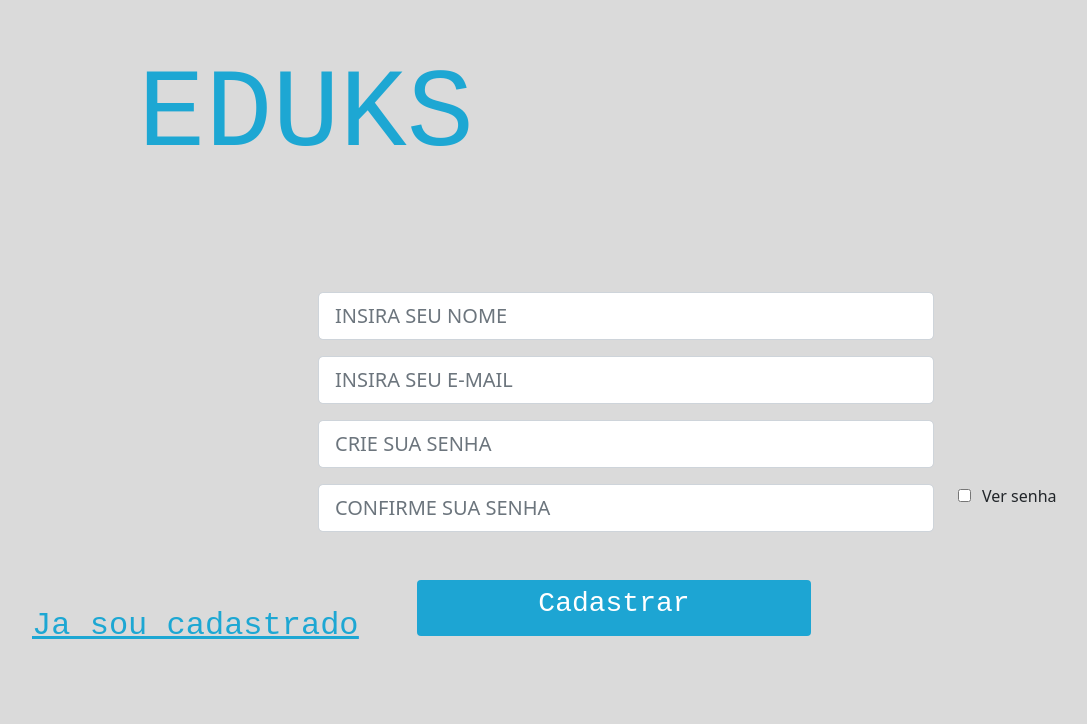
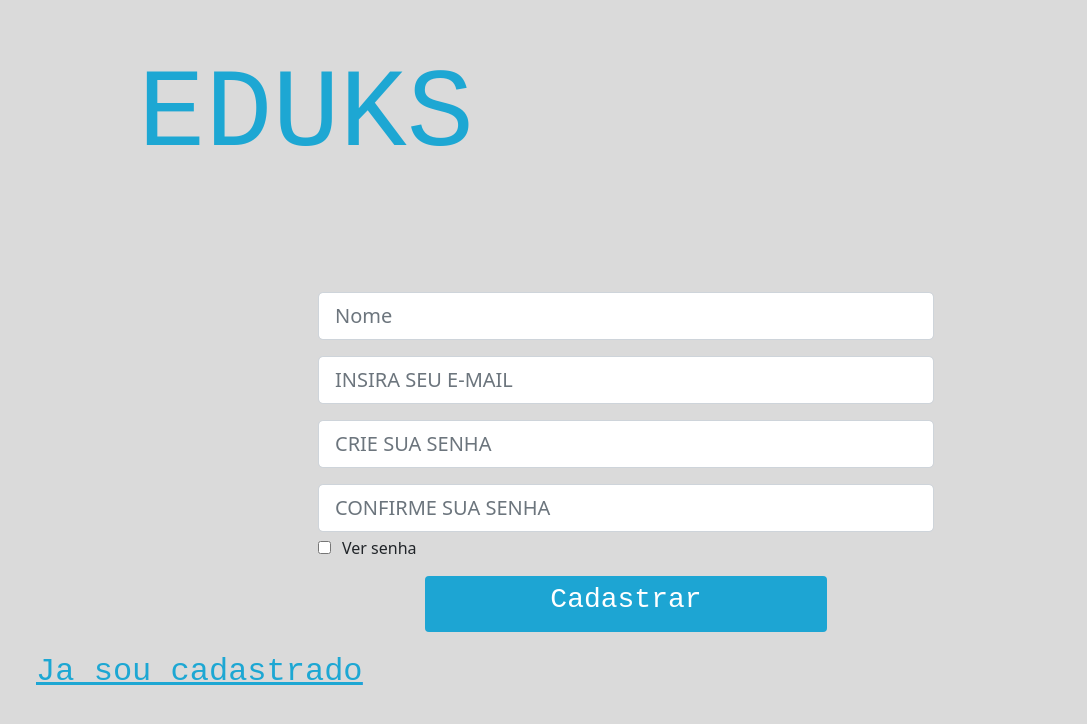
Before and after one commit to Lorenzo-tb/eduks, a React (Create React App) app in the folder eduks/: page /cadastro in a window 1280 px wide. Shown: the top 724 px of the page, without its empty margins (14-1101 px from the left). Built offline with nearby package versions, Linux system fonts and the light colour scheme.

Commit message:
nono commit

```diff
--- a/eduks/package.json
+++ b/eduks/package.json
@@ -7,12 +7,14 @@
     "@testing-library/react": "^13.4.0",
     "@testing-library/user-event": "^13.5.0",
     "bootstrap": "^5.1.3",
+    "formik": "^2.4.3",
     "react": "^18.2.0",
     "react-bootstrap": "^2.7.4",
     "react-dom": "^18.2.0",
     "react-router-dom": "^6.13.0",
-    "react-scripts": "5.0.1",
-    "web-vitals": "^2.1.4"
+    "react-scripts": "^5.0.1",
+    "web-vitals": "^2.1.4",
+    "yup": "^1.2.0"
   },
   "scripts": {
     "start": "react-scripts start",
--- a/eduks/src/components/Button.js
+++ b/eduks/src/components/Button.js
@@ -1,7 +1,7 @@
 function Button(props){
     return(
         <>
-          <button id={props.id} type={props.type} className="btn mt-5 w-100" onClick={props.onClick}><h3>{props.conteudo}</h3></button>
+          <button id={props.id} type={props.type} className="btn w-100" onClick={props.onClick}><h3>{props.conteudo}</h3></button>
         </>
     );
 }
--- a/eduks/src/routes/Cadastro.js
+++ b/eduks/src/routes/Cadastro.js
@@ -1,15 +1,23 @@
 import React from 'react';
+import {Formik, Form, Field, ErrorMessage} from "formik";
+import * as yup from "yup";
 import 'bootstrap/dist/css/bootstrap.min.css';
 import Header from "../components/Header";
-import Input from "../components/Input"
 import Button from "../components/Button";
-
 import { BrowserRouter as Router, Route, Routes, Link } from 'react-router-dom';
 
 const Cadastro = () =>{
 
+    const handleClickCadastro = (values) =>{
+        console.log(values);
+    };
 
-
+    const validationCadastro = yup.object().shape({
+        name: yup.string().required("Este campo é obrigatório"),
+        email: yup.string().email("Este não é um email válido").required("Este campo é obrigatório"),
+        password: yup.string().min(8, "A senha deve conter a menos 8 caracteres").required("Este campo é obrigatório"),
+        confirmPassword: yup.string().oneOf([yup.ref("password"), null], 'As senhas devem ser iguais').required("Este campo é obrigatório")
+    });
 
     function checkboxDois(){
         let checkbox = document.getElementById("checkboxDois");
@@ -24,33 +32,65 @@ const Cadastro = () =>{
         }
     }
 
+
     return(
     <div className="App">
         <div className="container">
                 <div className='row'>
                     <Header/>
                 </div>
-
-                <form>
+                <Formik initialValues={{}} onSubmit={handleClickCadastro} validationSchema={validationCadastro}>
+                    <Form>
                         <div className='inputs'>
                             <div className='row'>
                                 <div className='col-md-3'></div>
-                            <Input type="text" placeHolder="INSIRA SEU NOME" id="nome" autocomplete="username"/>
+                                <div className="col-md-6">
+                                    <div className="input-group input-group-lg">
+                                        <Field name="name" className="form-control" placeholder="Nome"/>
+                                    </div>
+                                </div>
+                                <div className="col-md-2">
+                                    <ErrorMessage component="span" name="name" className="form-error"/>
+                                </div>
                             </div>
                             <div className='row mt-3'>
                                 <div className='col-md-3'></div>
-                            <Input type="email" placeHolder="INSIRA SEU E-MAIL" id="email" autocomplete="email"/>
+                                <div className="col-md-6">
+                                    <div className="input-group input-group-lg">
+                                        <Field name="email" className="form-control" placeholder="INSIRA SEU E-MAIL"/>
+                                    </div>
+                                </div>
+                                <div className="col-md-2">
+                                    <ErrorMessage component="span" name="email" className="form-error"/>
+                                </div>
                             </div>
 
                             <div className='row mt-3'>
                                 <div className='col-md-3'></div>
-                            <Input type="password" placeHolder="CRIE SUA SENHA" id="senha" autocomplete="new-password"/>
+                                <div className="col-md-6">
+                                    <div className="input-group input-group-lg">
+                                        <Field id="senha" type="password" name="password" className="form-control" placeholder="CRIE SUA SENHA"/>
+                                    </div>
+                                </div>
+                                <div className="col-md-2">
+                                    <ErrorMessage component="span" name="password" className="form-error"/>
+                                </div>
                             </div>
 
                             <div className='row mt-3'>
                                 <div className='col-md-3'></div>
-                            <Input type="password" placeHolder="CONFIRME SUA SENHA" id="conSenha" autocomplete="new-password"/>
-                            <div className="col-lg-2 ">
+                                <div className="col-md-6">
+                                    <div className="input-group input-group-lg">
+                                        <Field id="conSenha" type="password" name="confirmPassword" className="form-control" placeholder="CONFIRME SUA SENHA"/>
+                                    </div>
+                                </div>
+                                <div className="col-md-2">
+                                        <ErrorMessage component="span" name="confirmPassword" className="form-error"/>
+                                </div>
+                            </div>
+                            <div className='row mt-1'>
+                                <div className='col-md-3'></div>
+                                <div className="col-md-2 ">
                                     <div className='row'>
                                         <div className='col-1'>
                                             <input onClick={checkboxDois} type="checkbox" id='checkboxDois'/>
@@ -61,20 +101,22 @@ const Cadastro = () =>{
                                     </div>
                                 </div>
                             </div>
+                        </div>
 
-                    </div>
-                    <div className="row col-12">
+                        <div className="row">
                             <div className="col-4" id="cadastrar">
                                 <Link to="/login">
                                     <h2 className="sublinhado">Ja sou cadastrado</h2>
                                 </Link>
                             </div>
-                        <div className='col-4'>
+                            <div className='col-md-4'>
                                 <Button conteudo="Cadastrar" type="submit"/>
                             </div>
 
                         </div>
-                </form>
+                    </Form>
+                </Formik>
+
 
         </div>
     </div>
--- a/eduks/src/routes/Login.js
+++ b/eduks/src/routes/Login.js
@@ -1,11 +1,16 @@
 import React from 'react';
+import {Formik, Form, Field, ErrorMessage} from "formik";
+import * as yup from "yup";
 import 'bootstrap/dist/css/bootstrap.min.css';
 import Header from "../components/Header";
-import Input from "../components/Input"
 import Button from "../components/Button";
 import { BrowserRouter as Router, Route, Routes, Link } from 'react-router-dom';
 
 const Login = () =>{
+
+    const handleClickLogin = (values)=>{
+        console.log(values);
+    };
 
     function checkboxUm(){
         let checkbox = document.getElementById("checkboxUm");
@@ -15,7 +20,7 @@ const Login = () =>{
         }else{
             input.setAttribute("type", "password");
         }
-    }
+    };
     return(
 
         <div className='App'>
@@ -31,17 +36,36 @@ const Login = () =>{
                         <h2>O reforço de Português que você procurava</h2>
                     </div>
                 </div>
-                <form>
+                <Formik initialValues={{}} onSubmit={handleClickLogin} /*validationSchema={validationLogin}*/>
+                    <Form>
                         <div className='inputs'>
 
                             <div className='row'>
                             <div className='col-md-3'></div>
-                                <Input type="email" placeHolder="E-MAIL" id="email" autocomplete="username"/>
+                            <div className="col-md-6">
+                                    <div className="input-group input-group-lg">
+                                        <Field name="email" className="form-control" placeholder="E-MAIL"/>
                                     </div>
+                                </div>
+                                <div className="col-md-2">
+                                    <ErrorMessage component="span" name="email" className="form-error"/>
+                                </div>
+                            </div>
+
                             <div className='row mt-3'>
                                 <div className='col-md-3'></div>
-                                <Input type="password" placeHolder="SENHA" id="senha" autocomplete="current-password"/>
-                                <div className="col-lg-2 ">
+                                <div className="col-md-6">
+                                    <div className="input-group input-group-lg">
+                                        <Field type="password" id="senha" name="password" className="form-control" placeholder="SENHA"/>
+                                    </div>
+                                </div>
+                                <div className="col-md-2">
+                                    <ErrorMessage component="span" name="password" className="form-error"/>
+                                </div>
+                            </div>
+                            <div className='row mt-1'>
+                                <div className='col-md-3'></div>
+                                <div className="col-md-2 ">
                                     <div className='row'>
                                         <div className='col-1'>
                                             <input onClick={checkboxUm} type="checkbox" id='checkboxUm'/>
@@ -52,8 +76,6 @@ const Login = () =>{
                                     </div>
                                 </div>
                             </div>
-
-
                         </div>
 
                         <div className="row col-12">
@@ -62,12 +84,13 @@ const Login = () =>{
                                 <h2 className="sublinhado">Cadastrar</h2>
                             </Link>
                             </div>
-                        <div className='col-4'>
+                            <div className='col-md-4'>
                                 <Button conteudo="Entrar" type="submit"/>
                             </div>
 
                         </div>
-                </form>
+                    </Form>
+                </Formik>
 
             </div>
         </div>
```
Also changed, not shown: 1 other file (tests, documents, lock files or other folders). Lines whose indentation alone changed are shown as unchanged.
